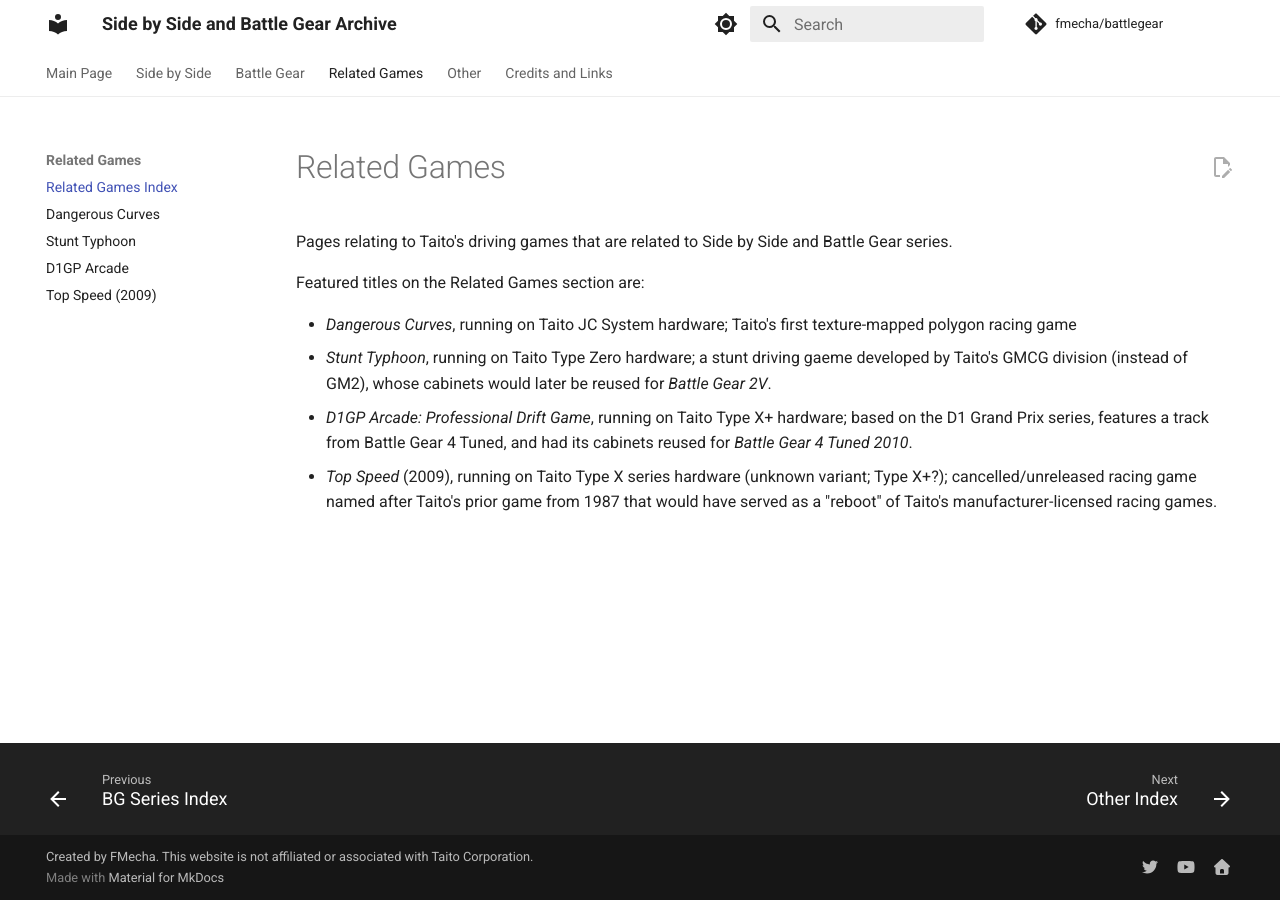
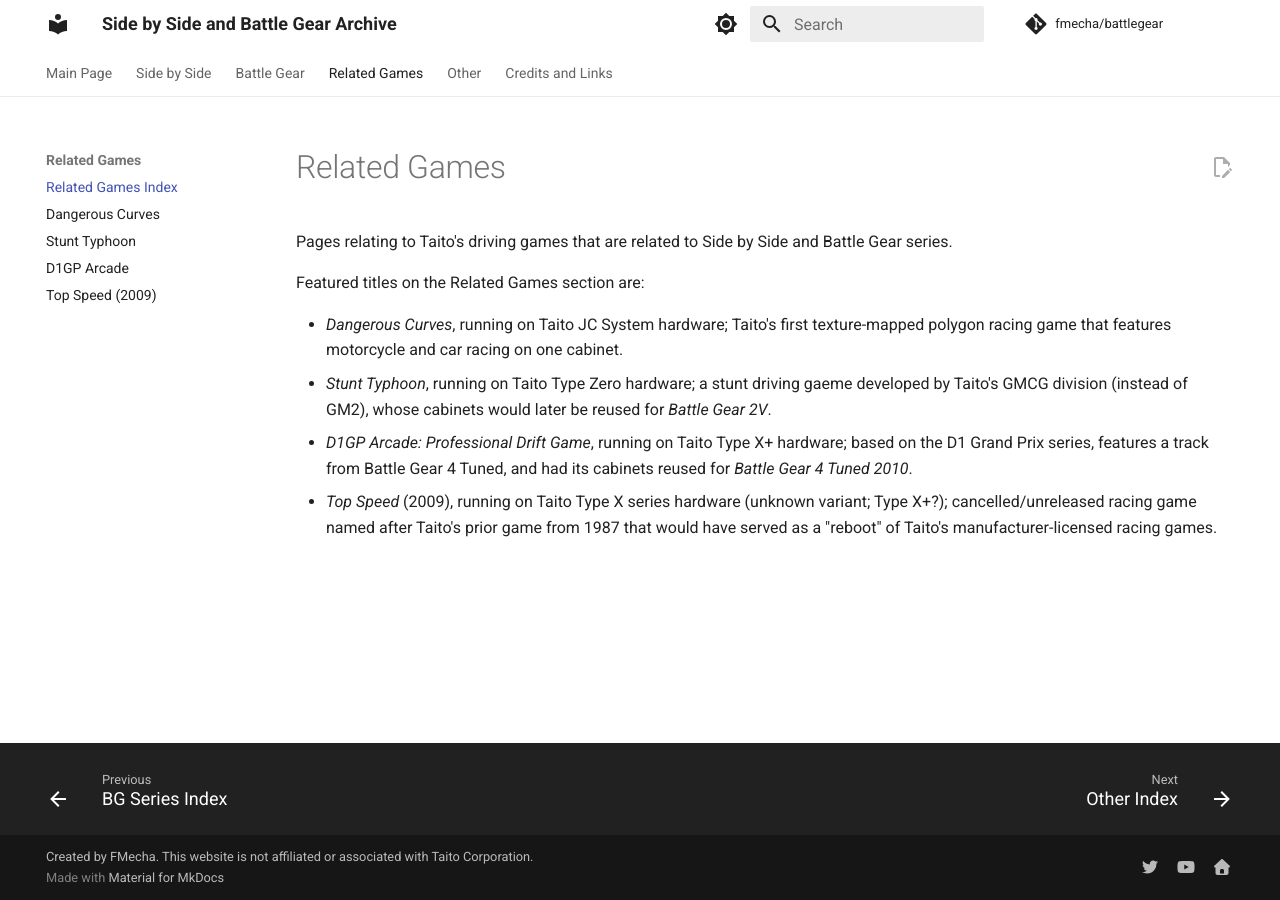
Before and after one commit to FMecha/battlegear, an MkDocs documentation site: the page built from docs/related/index.md, in a window 1280 px wide. Built offline with MkDocs 1.6.1 and Material for MkDocs 9.7.7, drawn with Linux system fonts in a browser that asks for light colours; comment, search, counter and statistics services are not loaded.

Commit message:
related/index.md: Dangerous Curves notes

```diff
--- a/docs/related/index.md
+++ b/docs/related/index.md
@@ -4,7 +4,7 @@
 
 Featured titles on the Related Games section are:
 
-- *Dangerous Curves*, running on Taito JC System hardware; Taito's first texture-mapped polygon racing game
+- *Dangerous Curves*, running on Taito JC System hardware; Taito's first texture-mapped polygon racing game that features motorcycle and car racing on one cabinet.
 - *Stunt Typhoon*, running on Taito Type Zero hardware; a stunt driving gaeme developed by Taito's GMCG division (instead of GM2), whose cabinets would later be reused for *Battle Gear 2V*.
 - *D1GP Arcade: Professional Drift Game*, running on Taito Type X+ hardware; based on the D1 Grand Prix series, features a track from Battle Gear 4 Tuned, and had its cabinets reused for *Battle Gear 4 Tuned 2010*.
 - *Top Speed* (2009), running on Taito Type X series hardware (unknown variant; Type X+?); cancelled/unreleased racing game named after Taito's prior game from 1987 that would have served as a "reboot" of Taito's manufacturer-licensed racing games.
```
